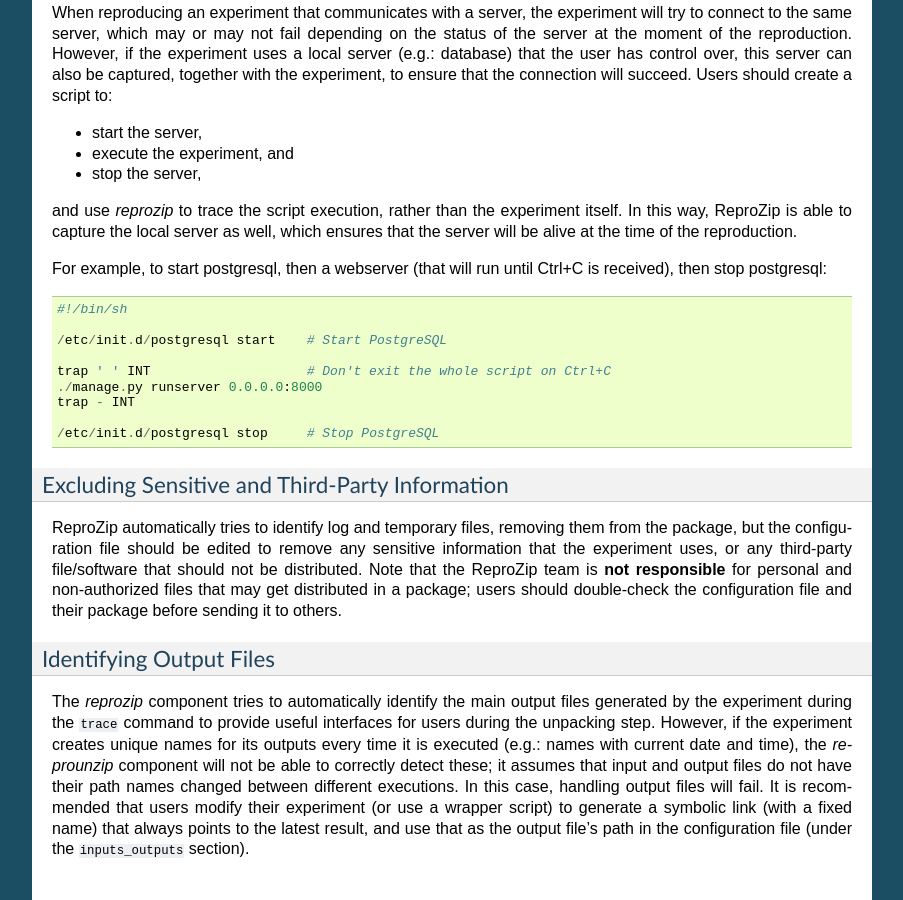
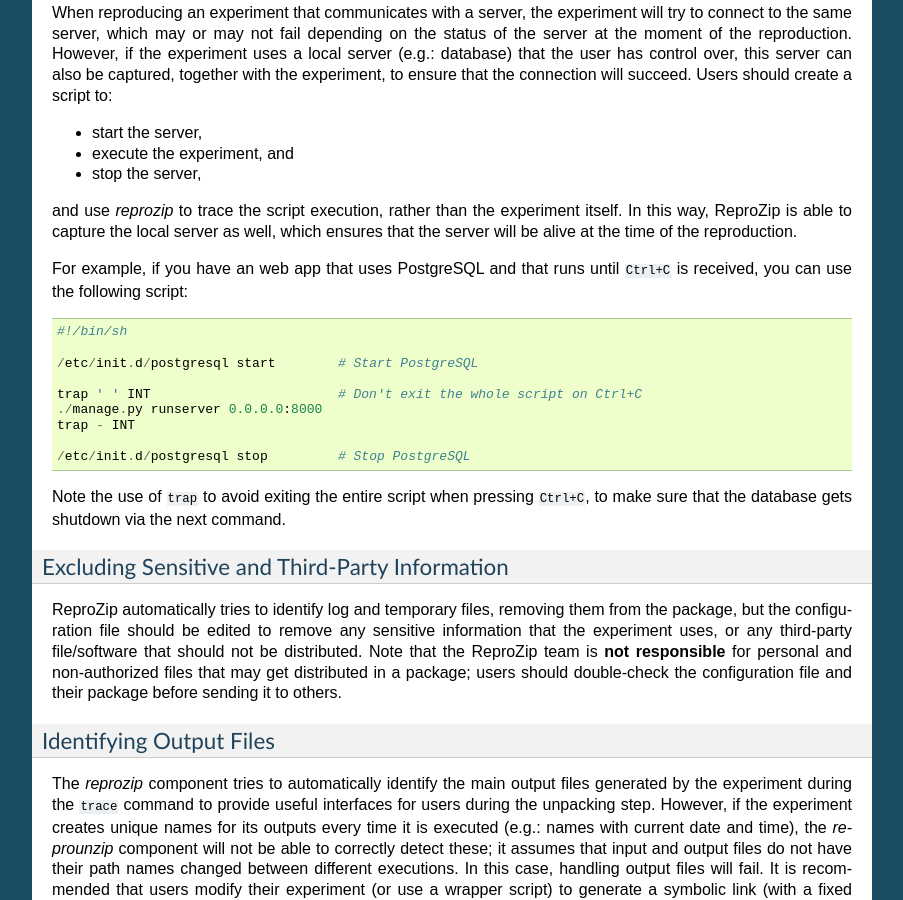
Before and after one commit to VIDA-NYU/reprozip, a Sphinx documentation site: the page built from docs/packing.rst, in a window 1280 px wide and 900 px high, scrolled down 3951 px. Shown: the whole window, without its empty margins (198-1101 px from the left). Built offline with Sphinx 7.4.7, drawn with Linux system fonts in a browser that asks for light colours.

Commit message:
DOC: Make the wrapper example more clear

```diff
--- a/docs/faq.rst
+++ b/docs/faq.rst
@@ -19,7 +19,9 @@
     additional_patterns:
       - /var/lib/mysql/**
 
-Also note that ReproZip does not currently save the state of the files. Therefore, if your experiment modifies a database, ReproZip will pack the already modified data (not the one before tracing the experiment execution).
+See :ref:`Capturing Connections to Servers <packing-clientserv>` for an example using a local database and additional information.
+
+Note that ReproZip does not currently save the state of the files. Therefore, if your experiment modifies a database, ReproZip will pack the already modified data (not the one before tracing the experiment execution).
 
 Can ReproZip pack interactive tools?
 ====================================
--- a/docs/packing.rst
+++ b/docs/packing.rst
@@ -179,17 +179,19 @@
 
 and use *reprozip* to trace the script execution, rather than the experiment itself. In this way, ReproZip is able to capture the local server as well, which ensures that the server will be alive at the time of the reproduction.
 
-For example, to start postgresql, then a webserver (that will run until Ctrl+C is received), then stop postgresql::
+For example, if you have an web app that uses PostgreSQL and that runs until ``Ctrl+C`` is received, you can use the following script::
 
     #!/bin/sh
 
-    /etc/init.d/postgresql start    # Start PostgreSQL
+    /etc/init.d/postgresql start        # Start PostgreSQL
 
-    trap ' ' INT                    # Don't exit the whole script on Ctrl+C
+    trap ' ' INT                        # Don't exit the whole script on Ctrl+C
     ./manage.py runserver 0.0.0.0:8000
     trap - INT
 
-    /etc/init.d/postgresql stop     # Stop PostgreSQL
+    /etc/init.d/postgresql stop         # Stop PostgreSQL
+
+Note the use of ``trap`` to avoid exiting the entire script when pressing ``Ctrl+C``, to make sure that the database gets shutdown via the next command.
 
 Excluding Sensitive and Third-Party Information
 +++++++++++++++++++++++++++++++++++++++++++++++
```
